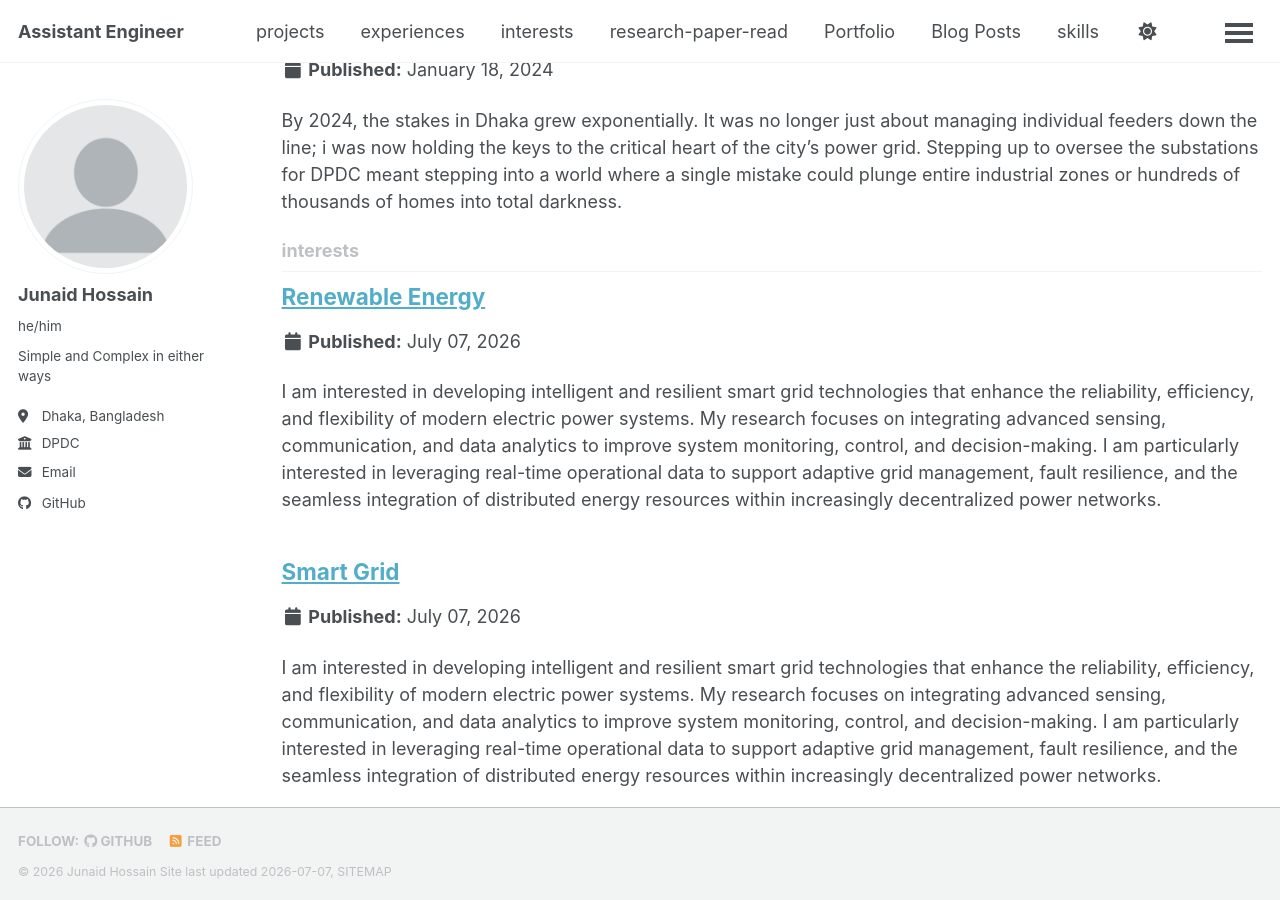
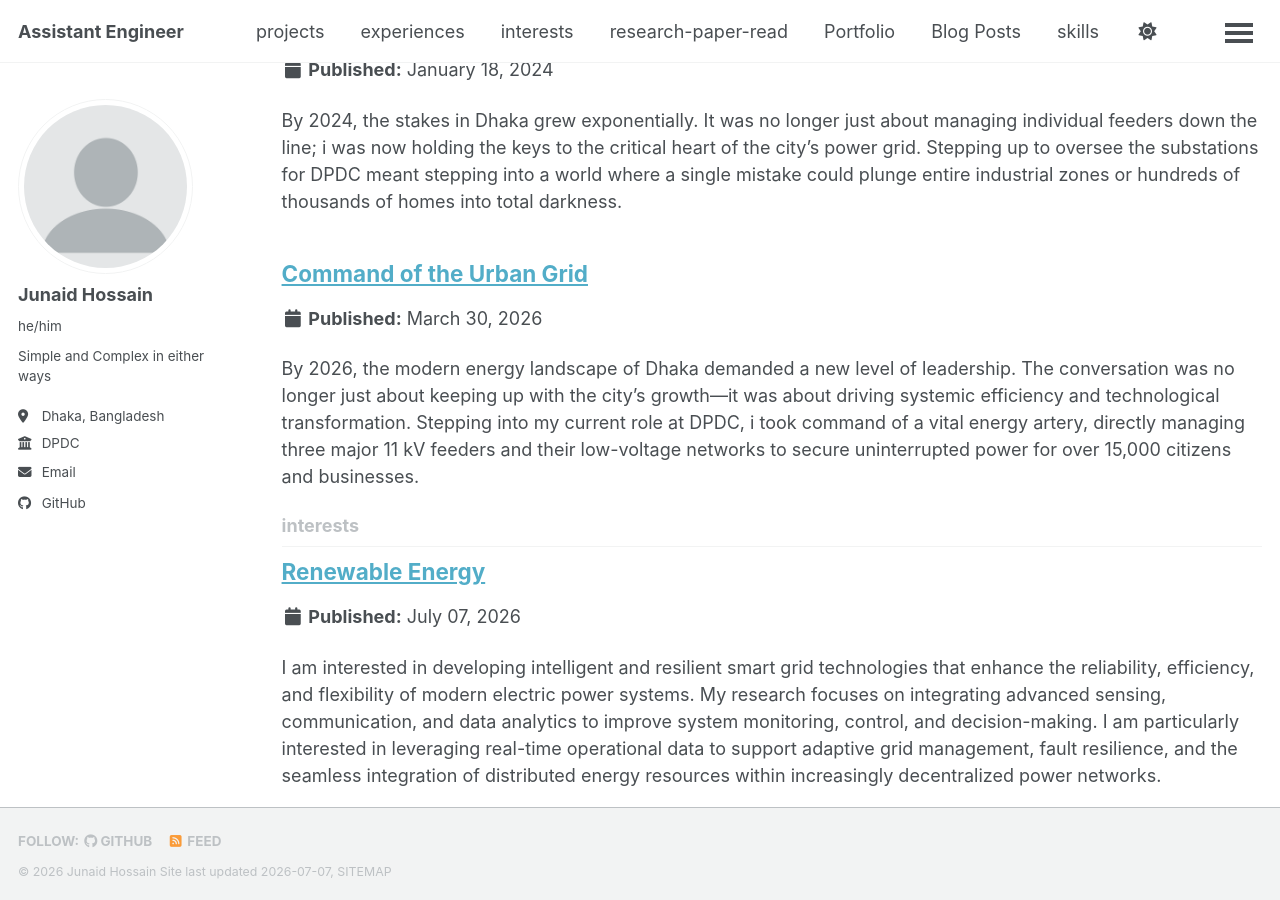
Before and after one commit to aspiringstudent-ctrl/aspiringstudent-ctrl.github.io, a Jekyll site: the page built from _pages/collection-archive.html, in a window 1280 px wide and 900 px high, scrolled down 681 px. Built offline with Jekyll 4.4.1, drawn with Linux system fonts in a browser that asks for light colours; a style sheet for code colours, icons or effects is not loaded; a file with an impossible date is left out.

Commit message:
Update dpdc-2026-present.md

```diff
--- a/_experiences/dpdc-2026-present.md
+++ b/_experiences/dpdc-2026-present.md
@@ -3,7 +3,7 @@ title: "Command of the Urban Grid"
 collection: experiences
 type: "experiences"
 permalink: /experiences/dpdc-2026-present
-date: 2026-present
+date: 2026-3-30
 location: "Dhaka, Bangladesh"
 ---
 By 2026, the modern energy landscape of Dhaka demanded a new level of leadership. The conversation was no longer just about keeping up with the city's growth—it was about driving systemic efficiency and technological transformation. Stepping into my current role at DPDC, i took command of a vital energy artery, directly managing three major 11 kV feeders and their low-voltage networks to secure uninterrupted power for over 15,000 citizens and businesses.
```
